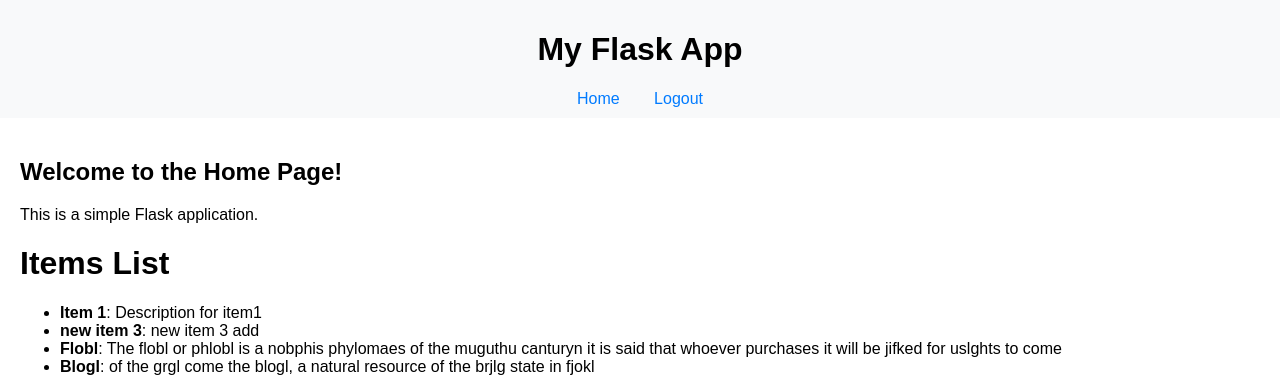
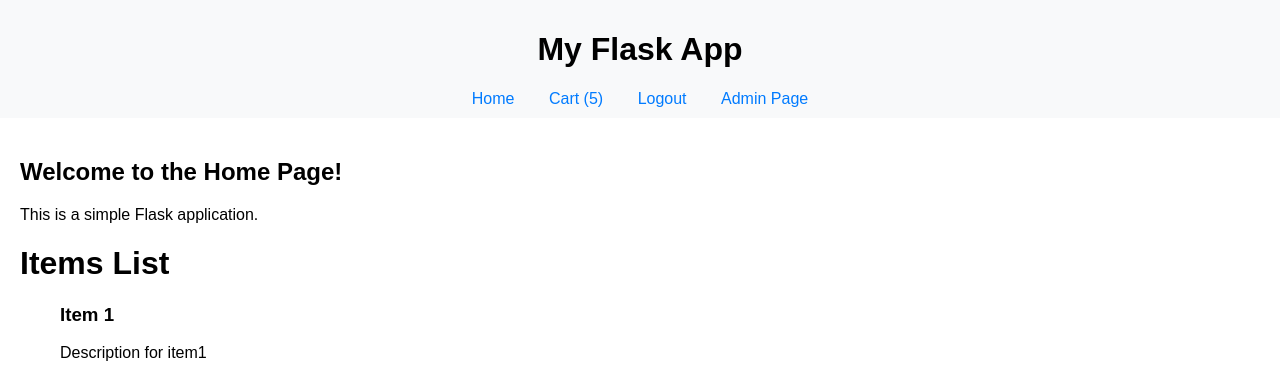
Before and after one commit to Tizian-94/flask-shop, a Flask app: page / in a window 1280 px wide. Shown: the top 375 px of the page. Run offline with Flask 3, Linux system fonts and the light colour scheme; a user stored in the database is signed in.

Commit message:
polished admin, added edit items, added cart, new database for cart_items

```diff
--- a/app/__init__.py
+++ b/app/__init__.py
@@ -1,6 +1,7 @@
 import os
-from flask import Flask
+from flask import Flask, session
 from flask_sqlalchemy import SQLAlchemy
+from sqlalchemy import text
 
 app = Flask (__name__)
 app.config["SECRET_KEY"] = '?O(8k"@AUia=*F5c?}?o(TbZ%JjKhp'
@@ -13,3 +14,13 @@ app.config["SQLALCHEMY_TRACK_MODIFICATIONS"] = False
 db = SQLAlchemy(app)
 
 from app import routes, auth, models
+
+@app.context_processor
+def cart_item_count():
+    if 'username' in session:
+        user = db.session.execute(text('SELECT * FROM user WHERE username = :username'), {'username': session['username']}).fetchone()
+        if user:
+            cart_items = db.session.execute(text('SELECT SUM(quantity) FROM cart_item WHERE user_id= :user_id'), {'user_id':user.id}).fetchone()
+            cart_count = cart_items[0] if cart_items[0] else 0
+            return {'cart_item_count': cart_count}
+        return {'cart_item_count': 0}
--- a/app/routes.py
+++ b/app/routes.py
@@ -1,11 +1,80 @@
 from app import app, db
 from flask import request, redirect, render_template, url_for, flash, session
-from app.models import Item, User
+from app.models import Item, User, CartItem
+from sqlalchemy import text
 
 @app.route('/')
 def home():
     items = Item.query.all()
     return render_template('index.html', items=items)
+
+@app.route('/admin', methods=['GET'])
+def admin():
+    if 'username' not in session:
+        flash('You need to be logged in to access this page.', 'danger')
+        return redirect(url_for('login'))
+
+    user = db.session.execute(text('SELECT * FROM user WHERE username = :username'), {'username':session['username']}).fetchone()
+    if not user or not user[4]:
+        flash('You do not have admin permission to access this page', 'danger')
+        return redirect(url_for('home'))
+
+    items = Item.query.all()
+
+    return render_template('admin.html', items=items)
+
+@app.route('/admin/grant', methods=["POST"])
+def grant_admin():
+    if 'username' not in session:
+        flash('You need to be logged in to access this page', 'danger')
+        return redirect(url_for('login'))
+
+    current_user = User.query.filter_by(username=session['username']).first()
+
+    if not current_user or not current_user.isadmin:
+        flash('You do not have admin permission', 'danger')
+        return redirect(url_for('home'))
+
+    username = request.form['username']
+    user_to_grant = User.query.filter_by(username=username).first()
+
+    if not user_to_grant:
+        flash(f'User {username} does not exist.', 'danger')
+    elif user_to_grant.isadmin:
+        flash(f'User {username} already has admin privileges','danger')
+    else:
+        user_to_grant.isadmin = True
+        db.session.commit()
+        flash(f'User {username} has been granted admin privileges', 'success')
+
+    return redirect(url_for('admin'))
+
+@app.route('/admin/revoke', methods=["POST"])
+def revoke_admin():
+    if 'username' not in session:
+        flash('You need to be logged in to access this page', 'danger')
+        return redirect(url_for('login'))
+
+    current_user = User.query.filter_by(username=session['username']).first()
+
+    if not current_user or not current_user.isadmin:
+        flash('You do not have admin permission', 'danger')
+        return redirect(url_for('home'))
+
+    username = request.form['username']
+    user_to_revoke = User.query.filter_by(username=username).first()
+
+    if not user_to_revoke:
+        flash(f'User {username} does not exist', 'danger')
+    elif not user_to_revoke.isadmin:
+        flash(f'User {username} does not have admin privileges', 'danger')
+    else:
+        user_to_revoke.isadmin = False
+        db.session.commit()
+        flash(f'User {username} has been revoked admin privileges', 'success')
+
+    return redirect(url_for('admin'))
+
 
 @app.route('/admin/add_item', methods=['GET', 'POST'])
 def add_item():
@@ -22,8 +91,10 @@ def add_item():
     if request.method == 'POST':
         item_name = request.form['item_name']
         item_description = request.form['item_description']
+        image_url = request.form['image_url']
+        price = request.form['price']
 
-        new_item = Item(item_name=item_name, item_description=item_description, added_by=current_user.username)
+        new_item = Item(item_name=item_name, item_description=item_description, image_url=image_url, price=price, added_by=current_user.username)
         db.session.add(new_item)
         db.session.commit()
 
@@ -31,3 +102,119 @@ def add_item():
         return redirect(url_for('home'))
 
     return render_template('add_item.html')
+
+@app.route('/admin/edit_item/<int:item_id>', methods=['GET', 'POST'])
+def edit_item(item_id):
+    if 'username' not in session:
+        flash('You need to be logged in to access this page.', 'danger')
+        return redirect(url_for('login'))
+
+    current_user = User.query.filter_by(username=session['username']).first()
+
+    if not current_user or not current_user.isadmin:
+        flash('You do not have admin permission', 'danger')
+        return redirect(url_for('home'))
+
+    item = Item.query.get_or_404(item_id)
+
+    if request.method == 'POST':
+        item.item_name = request.form['item_name']
+        item.item_description = request.form['item_description']
+        item.image_url = request.form['image_url']
+        item.price = request.form['price']
+
+        db.session.commit()
+        flash('Item updated successfully!', 'success')
+        return redirect(url_for('admin'))
+
+    return render_template('edit_item.html', item=item)
+
+@app.route('/admin/delete_item/<int:item_id>', methods=['POST'])
+def delete_item(item_id):
+    if 'username' not in session:
+        flash('You need to be logged in to access this page.', 'danger')
+        return redirect(url_for('login'))
+
+    current_user = User.query.filter_by(username=session['username']).first()
+
+    if not current_user or not current_user.isadmin:
+        flash('You do not have admin permission', 'danger')
+        return redirect(url_for('home'))
+
+    item = Item.query.get_or_404(item_id)
+    db.session.delete(item)
+    db.session.commit()
+
+    flash('Item deleted successfully!', 'success')
+    return redirect(url_for('admin'))
+
+@app.route('/add_to_cart/<int:item_id>', methods=['POST'])
+def add_to_cart(item_id):
+    if 'username' not in session:
+        flash('You need to be logged in to add items to the cart', 'danger')
+        return redirect(url_for('login'))
+
+    quantity = int(request.form.get('quantity', 1))
+    current_user = User.query.filter_by(username=session['username']).first()
+    item = Item.query.get_or_404(item_id)
+
+    cart_item = CartItem.query.filter_by(user_id=current_user.id, item_id=item_id).first()
+    if cart_item:
+        cart_item.quantity += quantity
+    else:
+        cart_item = CartItem(user_id=current_user.id, item_id=item_id, quantity=quantity)
+        db.session.add(cart_item)
+
+    db.session.commit()
+    flash('Item added to cart!', 'success')
+    return redirect(url_for('home'))
+
+@app.route('/cart')
+def cart():
+    if 'username' not in session:
+        flash('You need to be logged in to view the cart.', 'danger')
+        return redirect(url_for('login'))
+
+    current_user = User.query.filter_by(username=session['username']).first()
+    cart_items = CartItem.query.filter_by(user_id=current_user.id).all()
+
+    total_cost = sum(item.item.price * item.quantity for item in cart_items)
+
+    return render_template('cart.html', cart_items=cart_items, total_cost=total_cost)
+
+@app.route('/update_cart/<int:item_id>', methods=['POST'])
+def update_cart(item_id):
+    if 'username' not in session:
+        flash('You need to be logged in to update the cart.', 'danger')
+        return redirect(url_for('login'))
+
+    quantity = int(request.form.get('quantity', 1))
+    current_user = User.query.filter_by(username=session['username']).first()
+    cart_item = CartItem.query.filter_by(user_id=current_user.id, item_id=item_id).first()
+
+    if cart_item:
+        cart_item.quantity = quantity
+        db.session.commit()
+        flash('Cart updated!', 'success')
+    else:
+        flash('Item not found in cart', 'danger')
+
+    return redirect(url_for('cart'))
+
+@app.route('/remove_from_cart/<int:item_id>', methods=['POST'])
+def remove_from_cart(item_id):
+    if 'username' not in session:
+        flash('You need to be logged in to remove items from the cart', 'danger')
+        return redirect(url_for('login'))
+
+    current_user = User.query.filter_by(username=session['username']).first()
+    cart_item = CartItem.query.filter_by(user_id=current_user.id, item_id=item_id).first()
+
+    if cart_item:
+        db.session.delete(cart_item)
+        db.session.commit()
+        flash('Item removed successfully', 'successs')
+    else:
+        flash('Item not found in the cart', 'danger')
+
+    return redirect(url_for('cart'))
--- a/app/templates/base.html
+++ b/app/templates/base.html
@@ -11,11 +11,15 @@
         <h1>My Flask App</h1>
         <nav>
             <a href="{{ url_for('home') }}">Home</a>
+            <a href="{{ url_for('cart') }}">Cart ({{ cart_item_count }})</a>
             {% if 'username' in session %}
                 <a href="{{ url_for('logout') }}">Logout</a>
             {% else %}
                 <a href="{{ url_for('login') }}">Login</a>
                 <a href="{{ url_for('register') }}">Register</a>
+            {% endif %}
+            {% if session['username'] %}
+            <a href="{{ url_for('admin') }}">Admin Page</a>
             {% endif %}
         </nav>
     </header>
--- a/app/templates/index.html
+++ b/app/templates/index.html
@@ -9,9 +9,21 @@
 <h1>Items List</h1>
 <ul>
     {% for item in items %}
-    <li>
-        <strong>{{ item.item_name }}</strong>: {{ item.item_description }}
-    </li>
+        <div class="item">
+            <h3>{{ item.item_name }}</h3>
+            <p>{{ item.item_description }}</p>
+            {% if item.image_url %}
+                <img src="{{ item.image_url }}" alt="{{ item.item_name }}" style="max-width: 200px; max-height: 200px; object-fit: cover;">
+            {% endif %}
+            <p>Price: ${{ item.price }}</p>
+            <p>Added by: {{ item.added_by }}</p>
+            <form action="{{ url_for('add_to_cart', item_id=item.id) }}" method="POST">
+                <label for="quantity">Quantity:</label>
+                <input type="number" name="quantity" id="quantity" value="1" min="1">
+                <button type="submit">Add to Cart</button>
+            </form>
+        </div>
     {% endfor %}
 </ul>
+
 {% endblock %}
```
Also changed, not shown: app/models.py (+22 -1 lines), app/templates/add_item.html (+8 -5 lines), app/templates/admin.html (added, +56 -0 lines), app/templates/cart.html (added, +42 -0 lines), app/templates/edit_item.html (added, +27 -0 lines), app/static/style.css (line endings or trailing spaces), site.db.
